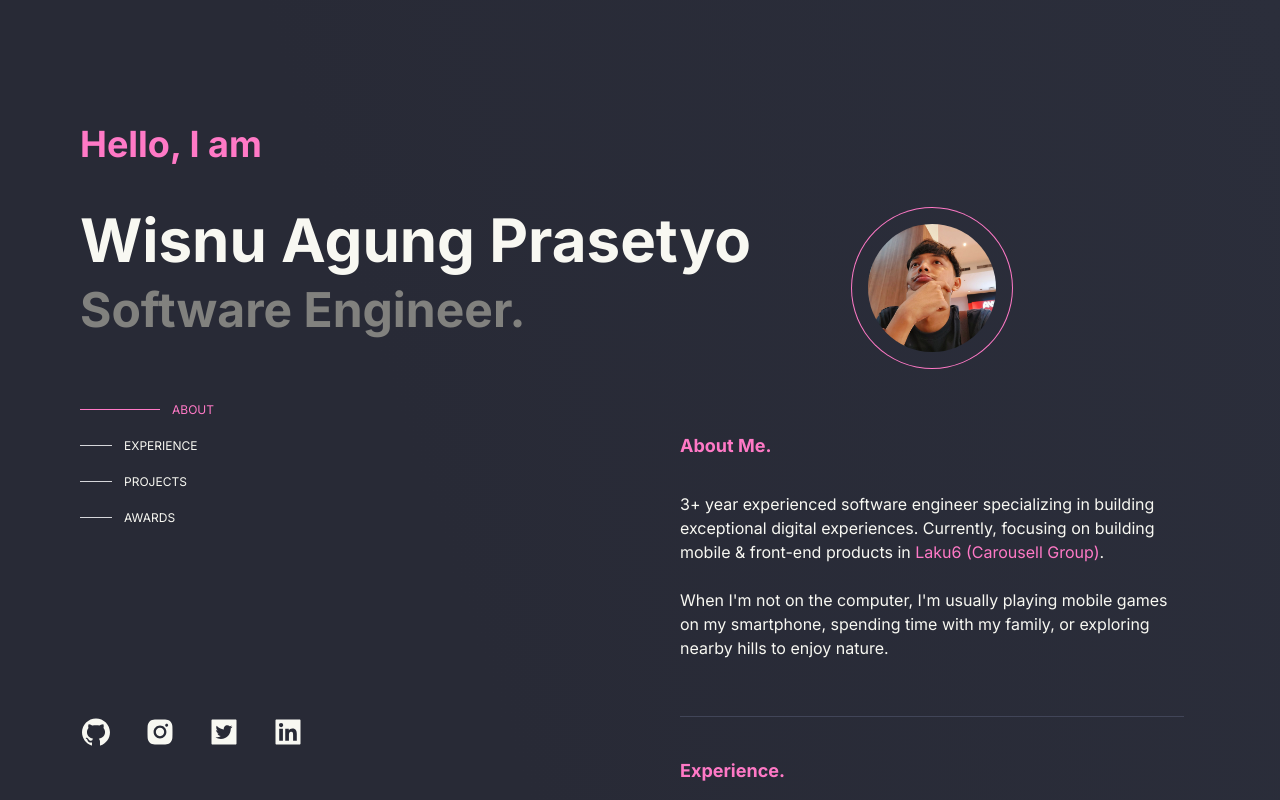
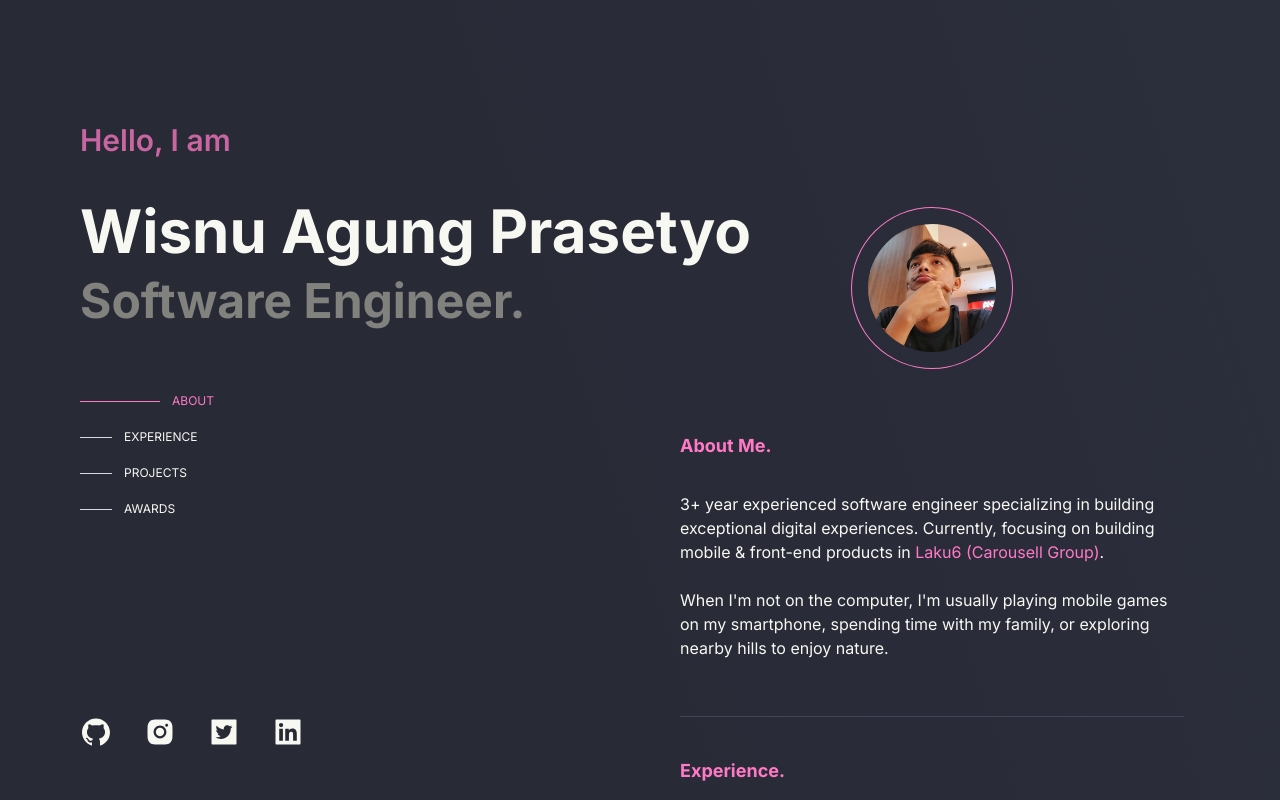
Before and after one commit to wisungyo/simplify-website, a Next.js app: page / in a window 1280 px wide. Shown: the top 800 px of the page. Built offline with nearby package versions, Linux system fonts and the light colour scheme.

Commit message:
fix: UI adjustment

```diff
--- a/app/components/Cards/ProfileCard/index.tsx
+++ b/app/components/Cards/ProfileCard/index.tsx
@@ -19,7 +19,7 @@ const ProfileCard = (props: IProfileCard) => {
         <div className="flex flex-col gap-4 py-4 my-6 px-4 ring-1 ring-neutral rounded-lg group hover:bg-[#2F313F] md:hover:cursor-pointer">
           {period && <p className="text-xs text-[#81817E] mb-2">{period}</p>}
           <div className="group-hover:text-primary flex flex-wrap gap-[2px] items-center">
-            <div className="inline-flex flex-row gap-2 items-center">
+            <div className="inline-flex flex-wrap gap-2 items-center">
               <h2 className="text-sm font-semibold">{title}</h2>
               {company && (
                 <>
--- a/app/components/HeaderLarge/index.tsx
+++ b/app/components/HeaderLarge/index.tsx
@@ -64,7 +64,7 @@ const HeaderLarge = () => {
     <>
       <div className="flex flex-col gap-12 pt-8">
         <div className="flex flex-col">
-          <span className="text-4xl font-bold leading-snug text-primary my-10">
+          <span className="text-3xl font-semibold leading-snug text-primary/75 my-10">
             {helloIam}
           </span>
           <p
```
